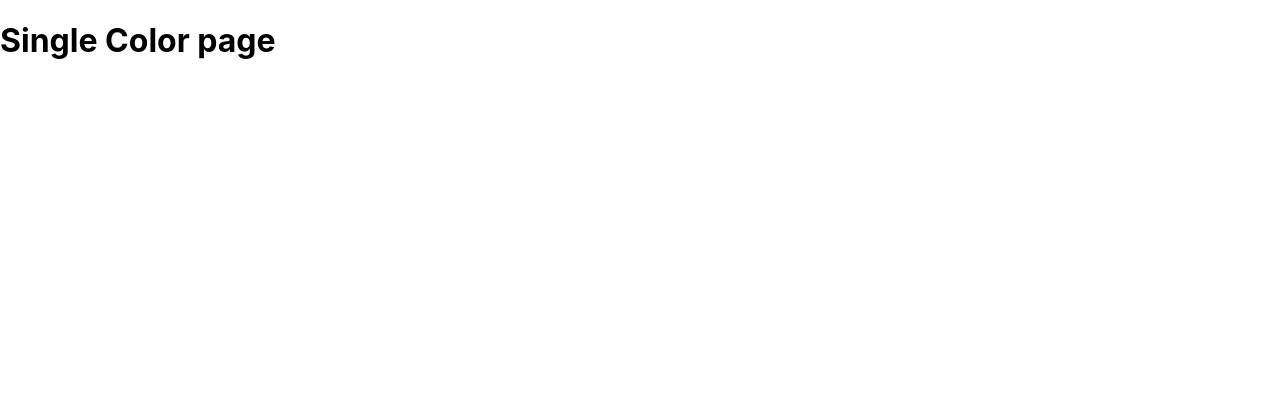
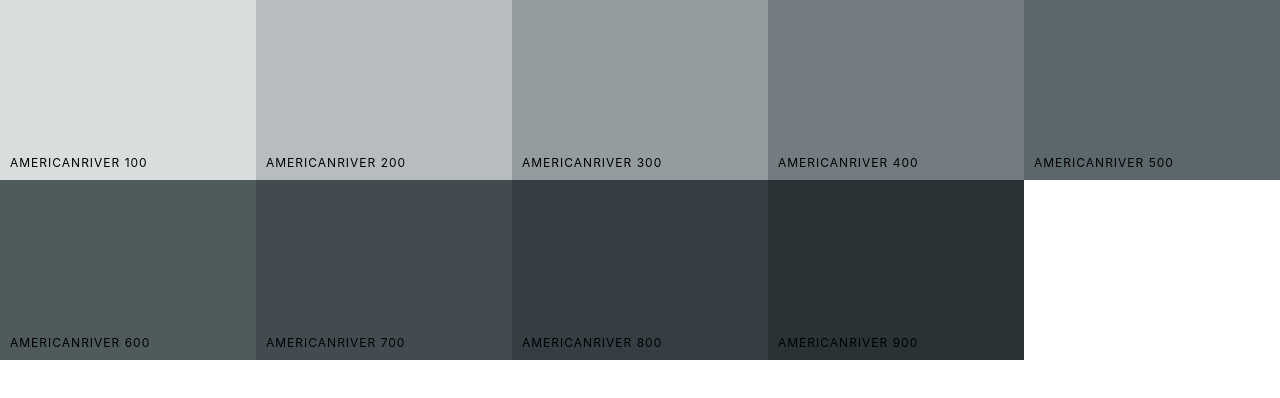
Before and after one commit to qbhatti/color-palette-app, a React (Create React App) app: page /palette/flat-ui-colors-american/americanriver in a window 1280 px wide. Shown: the top 398 px of the page. Built offline with nearby package versions, Linux system fonts and the light colour scheme; the HTML template or start-up script is replaced by a standard one.

Commit message:
Display colors in SingleColorPalette

```diff
--- a/src/App.js
+++ b/src/App.js
@@ -8,6 +8,7 @@ import generatePalette from "./colorHelpers";
 
 class App extends Component {
   findPalette(id) {
+    //returns a single palette matching given id of different colors
     return seedColors.find(function(palette) {
       return palette.id === id;
     });
@@ -15,6 +16,18 @@ class App extends Component {
   render() {
     return (
       <Switch>
+        <Route
+          exact
+          path="/palette/:paletteId/:colorId"
+          render={routeProps => (
+            <SingleColorPalette
+              colorId={routeProps.match.params.colorId}
+              palette={generatePalette(
+                this.findPalette(routeProps.match.params.paletteId)
+              )}
+            />
+          )}
+        />
         <Route
           exact
           path="/"
@@ -33,12 +46,6 @@ class App extends Component {
             />
           )}
         />
-
-        <Route
-          exact
-          path="/palette/:paletteId/:colorId"
-          render={() => <SingleColorPalette />}
-        />
       </Switch>
     );
   }
--- a/src/ColorBox.js
+++ b/src/ColorBox.js
@@ -42,9 +42,11 @@ class ColorBox extends Component {
             </div>
             <button className="ColorBox-copy-btn">Copy</button>
           </div>
-          <Link to={moreUrl} onClick={e => e.stopPropagation()}>
-            <span className="ColorBox-more">More</span>
-          </Link>
+          {moreUrl && (
+            <Link to={moreUrl} onClick={e => e.stopPropagation()}>
+              <span className="ColorBox-more">More</span>
+            </Link>
+          )}
         </div>
       </CopyToClipboard>
     );
--- a/src/SingleColorPalette.js
+++ b/src/SingleColorPalette.js
@@ -1,10 +1,38 @@
 import React, { Component } from "react";
+import ColorBox from "./ColorBox";
 
 export default class SingleColorPalette extends Component {
+  constructor(props) {
+    super(props);
+    this._shades = this.gatherShades(this.props.palette, this.props.colorId);
+    console.log(this._shades);
+  }
+
+  gatherShades(palette, colorId) {
+    let shades = [];
+    let allColors = palette.colors;
+
+    for (let key in allColors) {
+      let colorShade = allColors[key].find(color => color.id === colorId);
+      shades.push(colorShade);
+    }
+
+    //return all shades of a single color
+    return shades.slice(1);
+  }
+
   render() {
+    const colorBoxes = this._shades.map(shade => (
+      <ColorBox
+        name={shade.name}
+        background={shade.hex}
+        key={shade.name}
+        moreUrl={null}
+      />
+    ));
     return (
-      <div>
-        <h1>Single Color page</h1>
+      <div className="Palette">
+        <div className="Palette-colors">{colorBoxes}</div>
       </div>
     );
   }
```
Also changed, not shown: src/colorHelpers.js (+13 -6 lines).
